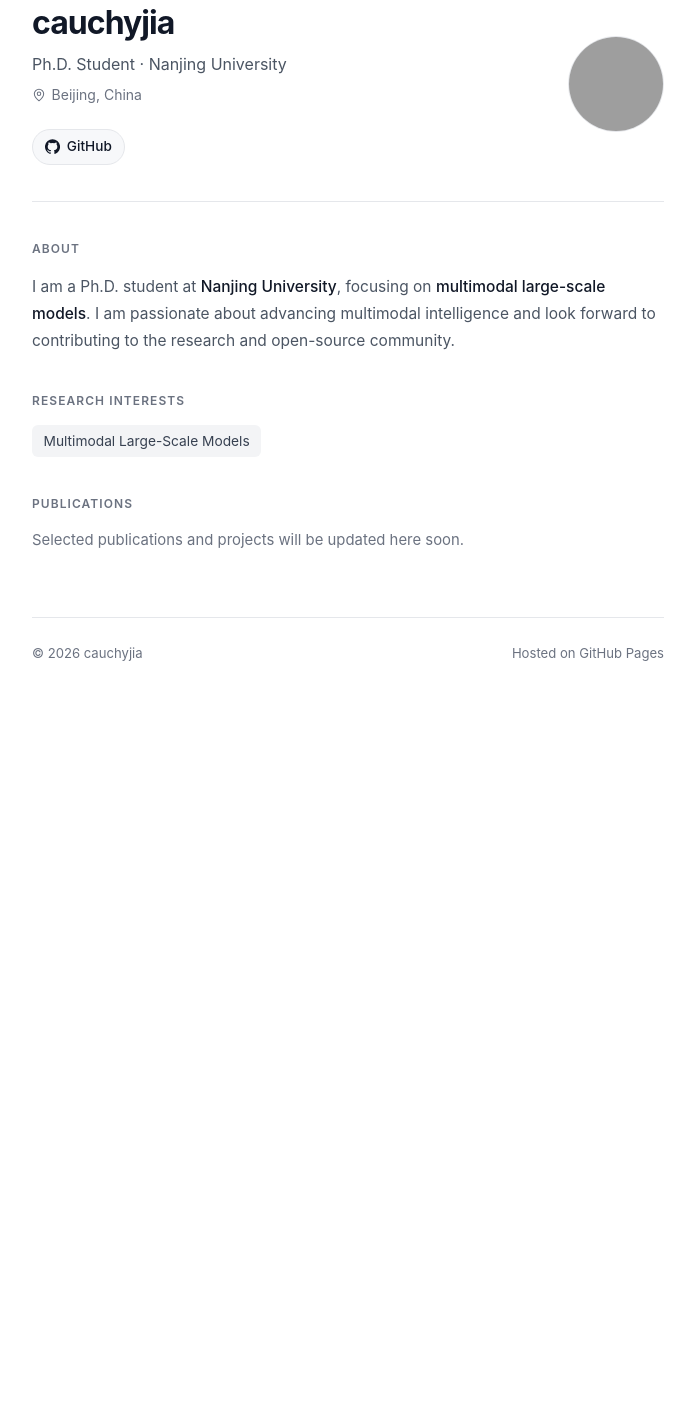
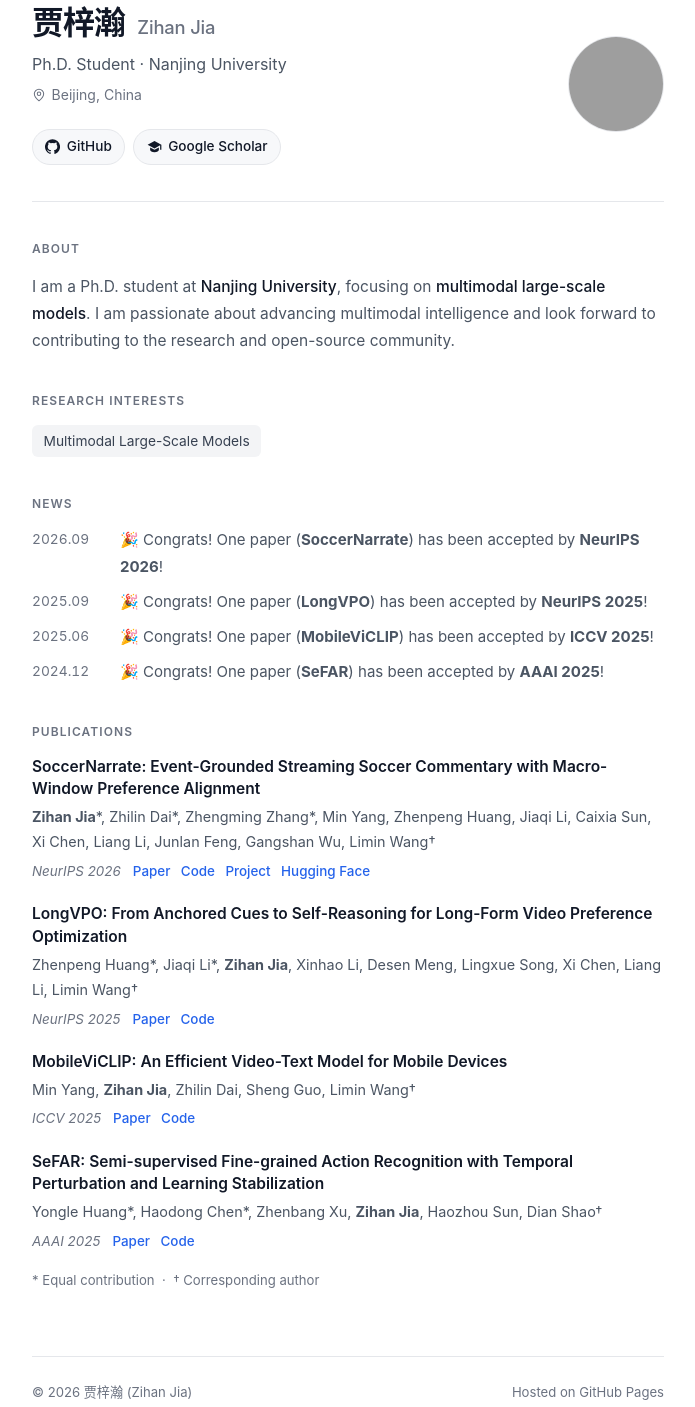
Before and after one commit to cauchyjia/cauchyjia.github.io, a plain HTML site: page index.html in a window 1280 px wide. Shown: the part 118-1525 px from the top of the page, without its empty margins (292-987 px from the left). Before the commit the page ends 847 px from the top, so only its background shows below. Drawn offline with Linux system fonts and the light colour scheme; grey boxes are pictures that could not be loaded.

Commit message:
Update homepage
Co-authored-by: Cursor <cursoragent@cursor.com>

```diff
--- a/index.html
+++ b/index.html
@@ -3,9 +3,9 @@
 <head>
   <meta charset="UTF-8" />
   <meta name="viewport" content="width=device-width, initial-scale=1.0" />
-  <title>cauchyjia — Homepage</title>
-  <meta name="description" content="cauchyjia — Ph.D. student at Nanjing University, focusing on multimodal large-scale models." />
-  <meta property="og:title" content="cauchyjia" />
+  <title>贾梓瀚 (Zihan Jia) — Homepage</title>
+  <meta name="description" content="贾梓瀚 (Zihan Jia) — Ph.D. student at Nanjing University, focusing on multimodal large-scale models." />
+  <meta property="og:title" content="贾梓瀚 (Zihan Jia)" />
   <meta property="og:description" content="Ph.D. student at Nanjing University, focusing on multimodal large-scale models." />
   <meta property="og:type" content="website" />
   <meta property="og:url" content="https://cauchyjia.github.io/" />
@@ -38,7 +38,7 @@
 
     <header class="hero">
       <div class="hero-info">
-        <h1>cauchyjia</h1>
+        <h1>贾梓瀚 <span class="name-en">Zihan Jia</span></h1>
         <p class="subtitle">Ph.D. Student · Nanjing University</p>
         <p class="meta">
           <svg viewBox="0 0 24 24" width="14" height="14" fill="none" stroke="currentColor" stroke-width="1.8" stroke-linecap="round" stroke-linejoin="round" aria-hidden="true">
@@ -56,24 +56,19 @@
             <span>GitHub</span>
           </a>
 
-          <!-- 按需取消注释添加更多链接：
-          <a class="link-pill" href="https://scholar.google.com/citations?user=YOUR_ID" target="_blank" rel="noopener noreferrer">
+          <a class="link-pill" href="https://scholar.google.com/citations?user=40v8918AAAAJ" target="_blank" rel="noopener noreferrer">
+            <svg viewBox="0 0 24 24" width="15" height="15" fill="currentColor" aria-hidden="true">
+              <path d="M12 3 1 9l11 6 9-4.91V17h2V9L12 3Zm0 14.27L5 13.45V17c0 2.21 3.13 4 7 4s7-1.79 7-4v-3.55l-7 3.82Z"></path>
+            </svg>
             <span>Google Scholar</span>
           </a>
-          <a class="link-pill" href="mailto:your.email@example.com">
-            <span>Email</span>
-          </a>
-          <a class="link-pill" href="./cv.pdf" target="_blank" rel="noopener noreferrer">
-            <span>CV</span>
-          </a>
-          -->
         </div>
       </div>
 
       <img
         class="avatar"
         src="https://avatars.githubusercontent.com/u/90963854?v=4"
-        alt="cauchyjia"
+        alt="贾梓瀚 (Zihan Jia)"
         width="96"
         height="96"
         loading="eager"
@@ -98,43 +93,87 @@
         </div>
       </section>
 
-      <!-- 按需取消注释启用 News 模块：
       <section id="news" class="section">
         <h2 class="section-title">News</h2>
         <ul class="news-list">
           <li>
-            <span class="news-date">2026.11</span>
-            <span>Launched my personal homepage on GitHub Pages.</span>
+            <span class="news-date">2026.09</span>
+            <span>🎉 Congrats! One paper (<strong>SoccerNarrate</strong>) has been accepted by <strong>NeurIPS 2026</strong>!</span>
+          </li>
+          <li>
+            <span class="news-date">2025.09</span>
+            <span>🎉 Congrats! One paper (<strong>LongVPO</strong>) has been accepted by <strong>NeurIPS 2025</strong>!</span>
+          </li>
+          <li>
+            <span class="news-date">2025.06</span>
+            <span>🎉 Congrats! One paper (<strong>MobileViCLIP</strong>) has been accepted by <strong>ICCV 2025</strong>!</span>
+          </li>
+          <li>
+            <span class="news-date">2024.12</span>
+            <span>🎉 Congrats! One paper (<strong>SeFAR</strong>) has been accepted by <strong>AAAI 2025</strong>!</span>
           </li>
         </ul>
       </section>
-      -->
 
       <section id="publications" class="section">
         <h2 class="section-title">Publications</h2>
-        <p class="muted">Selected publications and projects will be updated here soon.</p>
-
-        <!-- 添加论文时，可删掉上面的 muted 段落并取消注释以下模板：
         <ul class="pub-list">
           <li class="pub-item">
-            <div class="pub-title">Paper Title Goes Here</div>
-            <div class="pub-authors"><strong>cauchyjia</strong>, Co-author Name</div>
+            <div class="pub-title">SoccerNarrate: Event-Grounded Streaming Soccer Commentary with Macro-Window Preference Alignment</div>
+            <div class="pub-authors"><strong>Zihan Jia</strong>*, Zhilin Dai*, Zhengming Zhang*, Min Yang, Zhenpeng Huang, Jiaqi Li, Caixia Sun, Xi Chen, Liang Li, Junlan Feng, Gangshan Wu, Limin Wang†</div>
             <div class="pub-meta">
-              <span class="pub-venue">Conference / Journal 2026</span>
+              <span class="pub-venue">NeurIPS 2026</span>
               <span class="pub-links">
-                <a href="#" target="_blank" rel="noopener noreferrer">Paper</a>
-                <a href="#" target="_blank" rel="noopener noreferrer">Code</a>
-                <a href="#" target="_blank" rel="noopener noreferrer">Project</a>
+                <a href="https://arxiv.org/abs/2611.32153" target="_blank" rel="noopener noreferrer">Paper</a>
+                <a href="https://github.com/MCG-NJU/SoccerNarrate" target="_blank" rel="noopener noreferrer">Code</a>
+                <a href="https://mcg-nju.github.io/SoccerNarrate/" target="_blank" rel="noopener noreferrer">Project</a>
+                <a href="https://huggingface.co/collections/MCG-NJU/soccernarrate-6b03e5ec4b39ad06088131d2" target="_blank" rel="noopener noreferrer">Hugging Face</a>
+              </span>
+            </div>
+          </li>
+
+          <li class="pub-item">
+            <div class="pub-title">LongVPO: From Anchored Cues to Self-Reasoning for Long-Form Video Preference Optimization</div>
+            <div class="pub-authors">Zhenpeng Huang*, Jiaqi Li*, <strong>Zihan Jia</strong>, Xinhao Li, Desen Meng, Lingxue Song, Xi Chen, Liang Li, Limin Wang†</div>
+            <div class="pub-meta">
+              <span class="pub-venue">NeurIPS 2025</span>
+              <span class="pub-links">
+                <a href="https://arxiv.org/abs/2602.02341" target="_blank" rel="noopener noreferrer">Paper</a>
+                <a href="https://github.com/MCG-NJU/LongVPO" target="_blank" rel="noopener noreferrer">Code</a>
+              </span>
+            </div>
+          </li>
+
+          <li class="pub-item">
+            <div class="pub-title">MobileViCLIP: An Efficient Video-Text Model for Mobile Devices</div>
+            <div class="pub-authors">Min Yang, <strong>Zihan Jia</strong>, Zhilin Dai, Sheng Guo, Limin Wang†</div>
+            <div class="pub-meta">
+              <span class="pub-venue">ICCV 2025</span>
+              <span class="pub-links">
+                <a href="https://arxiv.org/abs/2508.07312" target="_blank" rel="noopener noreferrer">Paper</a>
+                <a href="https://github.com/MCG-NJU/MobileViCLIP" target="_blank" rel="noopener noreferrer">Code</a>
+              </span>
+            </div>
+          </li>
+
+          <li class="pub-item">
+            <div class="pub-title">SeFAR: Semi-supervised Fine-grained Action Recognition with Temporal Perturbation and Learning Stabilization</div>
+            <div class="pub-authors">Yongle Huang*, Haodong Chen*, Zhenbang Xu, <strong>Zihan Jia</strong>, Haozhou Sun, Dian Shao†</div>
+            <div class="pub-meta">
+              <span class="pub-venue">AAAI 2025</span>
+              <span class="pub-links">
+                <a href="https://arxiv.org/abs/2501.01245" target="_blank" rel="noopener noreferrer">Paper</a>
+                <a href="https://github.com/KyleHuang9/SeFAR" target="_blank" rel="noopener noreferrer">Code</a>
               </span>
             </div>
           </li>
         </ul>
-        -->
+        <p class="pub-note">* Equal contribution &nbsp;·&nbsp; † Corresponding author</p>
       </section>
     </main>
 
     <footer class="footer">
-      <span>© 2026 cauchyjia</span>
+      <span>© 2026 贾梓瀚 (Zihan Jia)</span>
       <span>Hosted on GitHub Pages</span>
     </footer>
   </div>
--- a/style.css
+++ b/style.css
@@ -130,6 +130,14 @@ a:hover {
   font-weight: 650;
   line-height: 1.2;
   letter-spacing: -0.03em;
+}
+
+.name-en {
+  font-size: 1.15rem;
+  font-weight: 450;
+  color: var(--text-muted);
+  margin-left: 0.35rem;
+  letter-spacing: -0.01em;
 }
 
 .subtitle {
@@ -307,6 +315,12 @@ a:hover {
   text-underline-offset: 3px;
 }
 
+.pub-note {
+  margin-top: 1rem !important;
+  font-size: 0.82rem;
+  color: var(--text-muted) !important;
+}
+
 /* Footer */
 .footer {
   display: flex;
```
